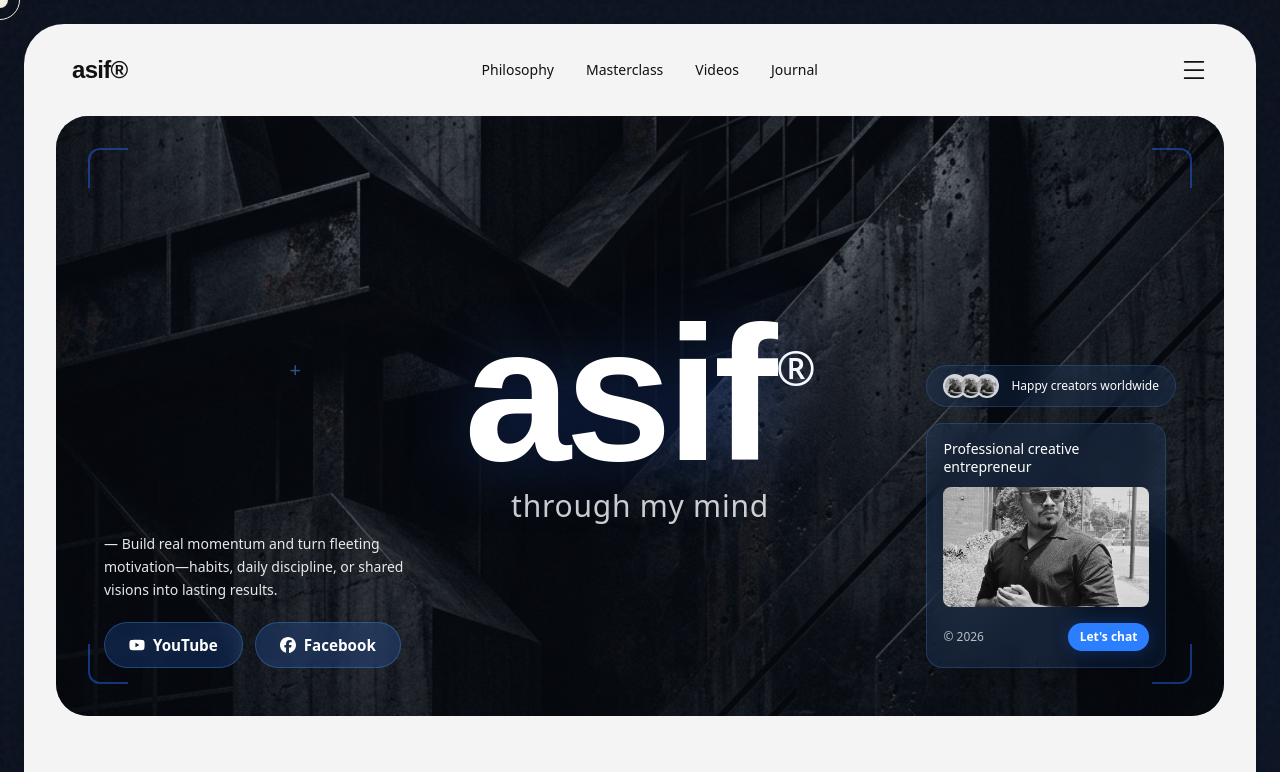
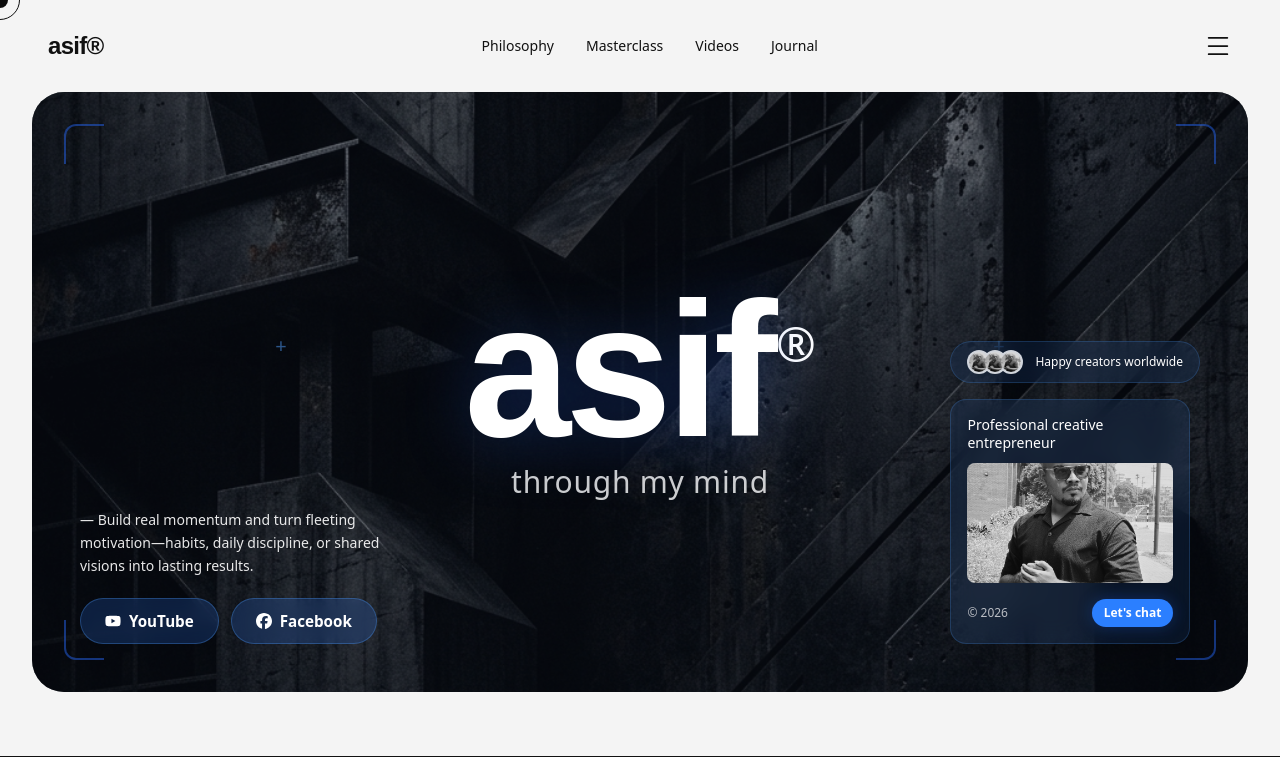
Before and after one commit to Rayan37307/portfolio_asif, a Next.js app: page / in a window 1280 px wide. Shown: the top 772 px of the page. Built offline with nearby package versions, Linux system fonts and the light colour scheme; no server answers; a web font is replaced by a local one.

Commit message:
push it maybe

```diff
--- a/src/app/globals.css
+++ b/src/app/globals.css
@@ -42,7 +42,6 @@ body {
   color: var(--fg);
   font-family: 'Satoshi', system-ui, sans-serif;
   -webkit-font-smoothing: antialiased;
-  padding: 1.5rem;
   min-height: 100vh;
   display: flex;
   justify-content: center;
@@ -55,7 +54,7 @@ body {
 /* ── App Wrapper ──────────────────────────────────── */
 .app-wrapper {
   background: var(--bg-app);
-  border-radius: var(--app-radius);
+  /* border-radius: var(--app-radius); */
   width: 100%;
   max-width: 1600px;
   position: relative;
```
